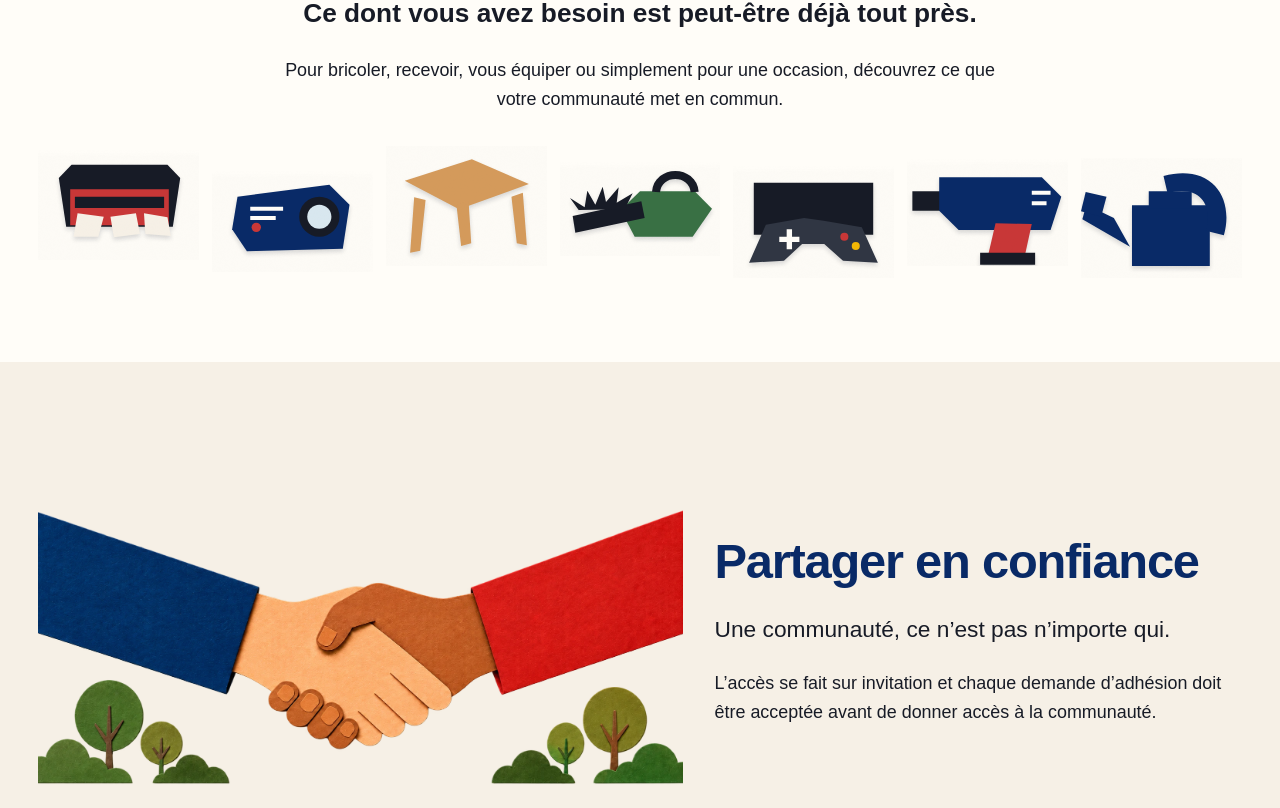
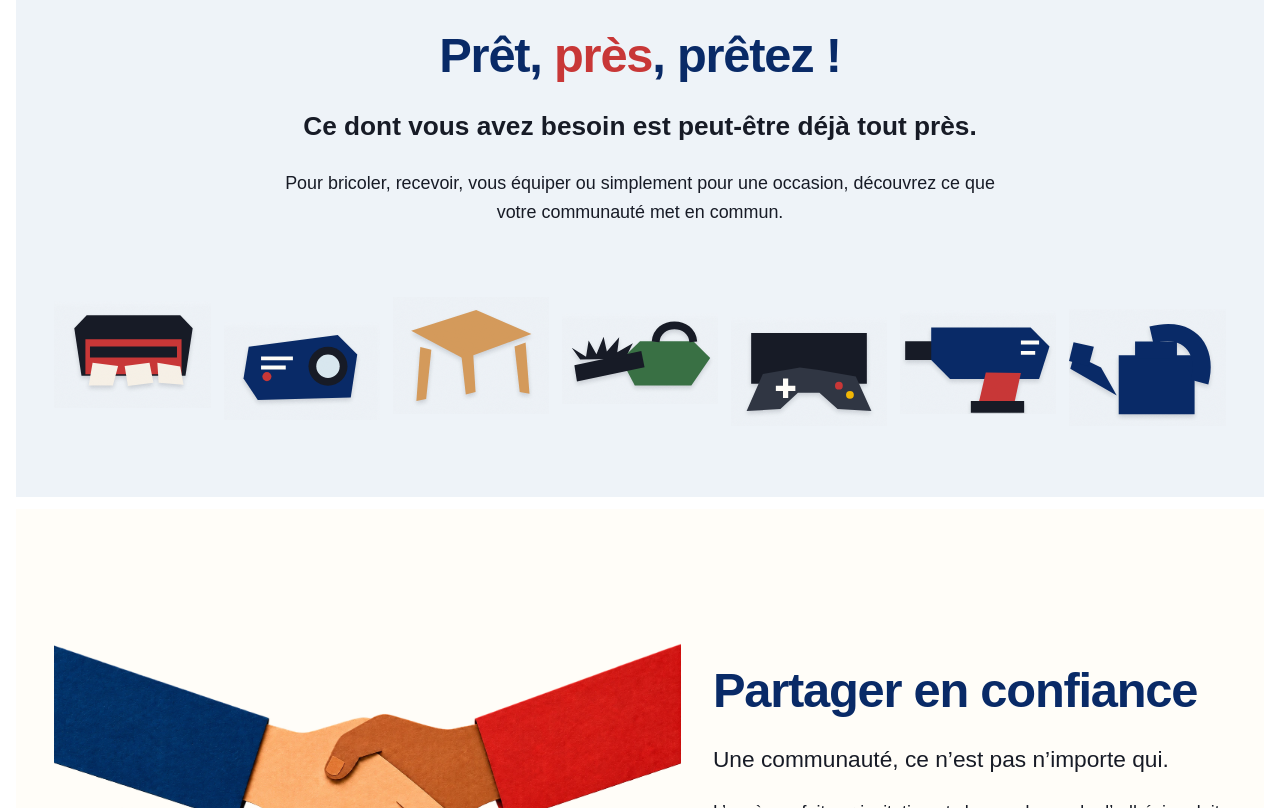
Before and after one commit to valentinritz-coder/community-tool-library, a Next.js app: page / in a window 1280 px wide. Shown: the part 1092-1900 px from the top of the page. Built offline with nearby package versions, Linux system fonts and the light colour scheme.

Commit message:
refondre la landing en modules visuels

```diff
--- a/src/app/landing-foundations.css
+++ b/src/app/landing-foundations.css
@@ -2,6 +2,7 @@
 .landing {
   --landing-color-surface: #fffdf8;
   --landing-color-surface-paper: #f6f0e6;
+  --landing-color-surface-blue: #eef3f8;
   --landing-color-ink: #171b26;
   --landing-color-ink-muted: #4d5361;
   --landing-color-blue: #092a67;
@@ -80,9 +81,21 @@
 }
 
 .landing-section {
+  background: var(--landing-color-surface-paper);
   margin-inline: auto;
-  max-width: var(--landing-content-width);
-  padding: var(--landing-space-5) clamp(1rem, 3vw, 2.5rem);
+  padding: clamp(3rem, 2rem + 4vw, 6rem)
+    max(
+      clamp(1rem, 3vw, 2.5rem),
+      calc((100% - var(--landing-content-width)) / 2 + 2.5rem)
+    );
+  width: 100%;
+}
+
+.landing-modules {
+  background: #ffffff;
+  display: grid;
+  gap: 0.75rem;
+  padding-inline: clamp(0.5rem, 1.25vw, 1.5rem);
 }
 
 .landing-skip-link {
@@ -139,7 +152,7 @@
 }
 
 .landing-hero {
-  padding-top: clamp(2rem, 1rem + 4vw, 5rem);
+  padding-block: clamp(2rem, 1rem + 3vw, 4rem);
 }
 
 .landing-hero h1 span,
@@ -196,7 +209,7 @@
   display: grid;
   gap: clamp(0.25rem, 1vw, 1rem);
   grid-template-columns: repeat(4, 1fr);
-  margin-top: var(--landing-space-4);
+  margin-top: clamp(2.5rem, 2rem + 3vw, 5rem);
 }
 
 .landing-object-composition img {
@@ -209,23 +222,18 @@
   transform: translateY(0.75rem);
 }
 
+.landing-objects,
+.landing-vote {
+  background: var(--landing-color-surface-blue);
+}
+
 .landing-trust,
+.landing-project {
+  background: var(--landing-color-surface);
+}
+
 .landing-join {
   background: var(--landing-color-surface-paper);
-  max-width: none;
-}
-
-.landing-trust > *,
-.landing-join > * {
-  margin-inline: auto;
-  width: min(100%, var(--landing-content-width));
-}
-
-.landing-trust {
-  padding-inline: max(
-    clamp(1rem, 3vw, 2.5rem),
-    calc((100% - var(--landing-content-width)) / 2 + 2rem)
-  );
 }
 
 .landing-steps {
@@ -240,7 +248,7 @@
 .landing-steps li,
 .landing-audiences {
   background: var(--landing-color-surface);
-  box-shadow: 0 0.4rem 1rem rgb(23 27 38 / 9%);
+  border: 1px solid #d9cebc;
 }
 
 .landing-steps li {
@@ -376,6 +384,22 @@
   }
 }
 
+@media (max-width: 41.999rem) {
+  .landing-modules {
+    gap: 0.5rem;
+  }
+
+  .landing-object-composition {
+    grid-template-columns: repeat(2, minmax(0, 1fr));
+  }
+
+  .landing-object-composition img:last-child {
+    grid-column: 1 / -1;
+    justify-self: center;
+    width: 50%;
+  }
+}
+
 @media (min-width: 60rem) {
   .landing-header {
     padding-top: var(--landing-space-3);
--- a/src/ui/landing-page.tsx
+++ b/src/ui/landing-page.tsx
@@ -43,7 +43,7 @@ export function LandingPage() {
         </div>
       </header>
 
-      <main id="contenu">
+      <main id="contenu" className="landing-modules">
         <section
           className="landing-section landing-hero"
           aria-labelledby="landing-title"
```
Also changed, not shown: 3 other files (tests, documents, lock files or other folders).
